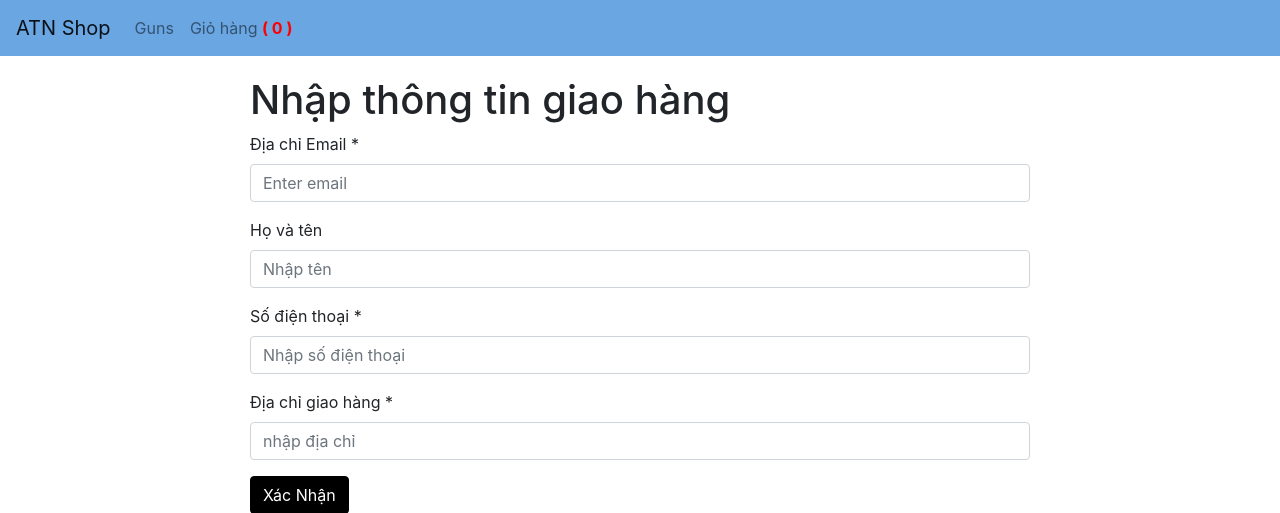
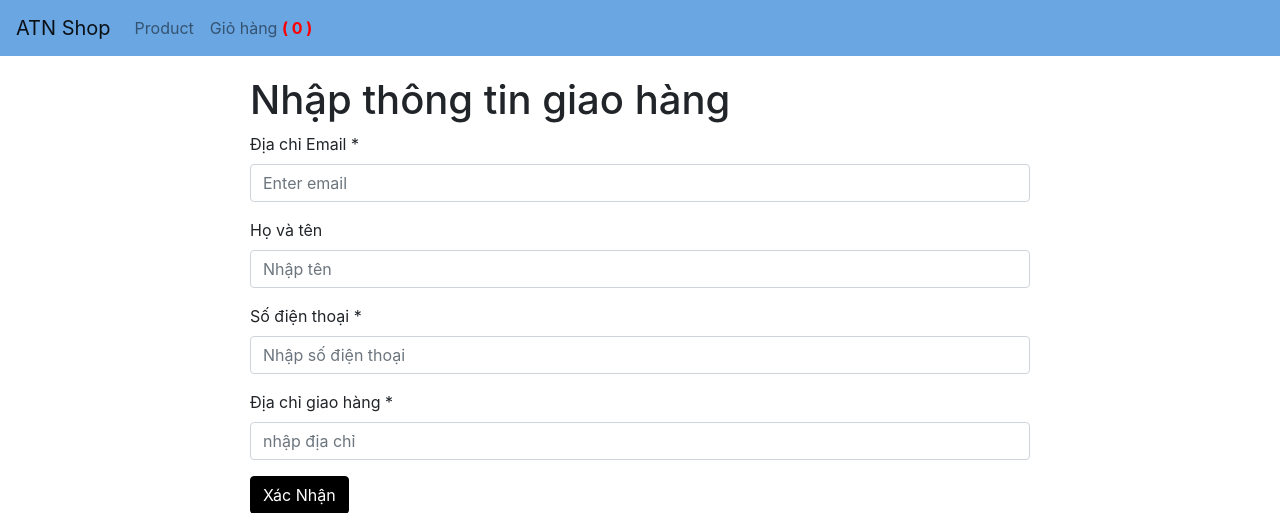
Before and after one commit to Vinobo/trinh, a Node server app: template views/paperuser/order.ejs in a window 1280 px wide. Shown: the top 513 px of the page. Run offline with Node 20, Linux system fonts and the light colour scheme; the template is opened without the code that fills it, so the values that code supplies are empty; some libraries are stand-ins or nearby versions.

Commit message:
Add files via upload

```diff
--- a/views/paperuser/order.ejs
+++ b/views/paperuser/order.ejs
@@ -19,7 +19,7 @@
     <div class="collapse navbar-collapse" id="navbarNav">
       <ul class="navbar-nav">
         <li class="nav-item">
-          <a class="nav-link" href="/productp">Guns</a>
+          <a class="nav-link" href="/productp">Product</a>
         </li>
 
         <li class="nav-item">
--- a/views/paperuser/productp.ejs
+++ b/views/paperuser/productp.ejs
@@ -29,7 +29,7 @@
 
         <li class="nav-item">
           <a href="/view-cart/<%- listdata._id%>" class="nav-link" class="btn btn-info btn-lg">
-            <span class="glyphicon glyphicon-shopping-cart"></span> Giỏ hàng<strong id="quantityCart"
+            <span class="glyphicon glyphicon-shopping-cart"></span> Order<strong id="quantityCart"
               style="color: red;">
               <%- listdata.cart.length %>
             </strong>
```
